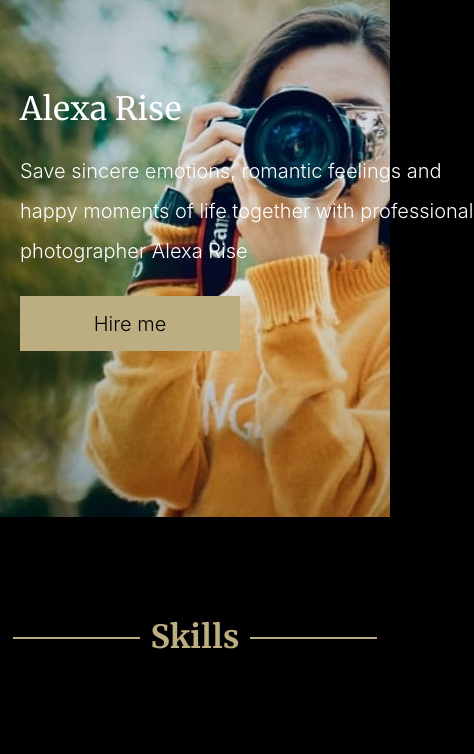
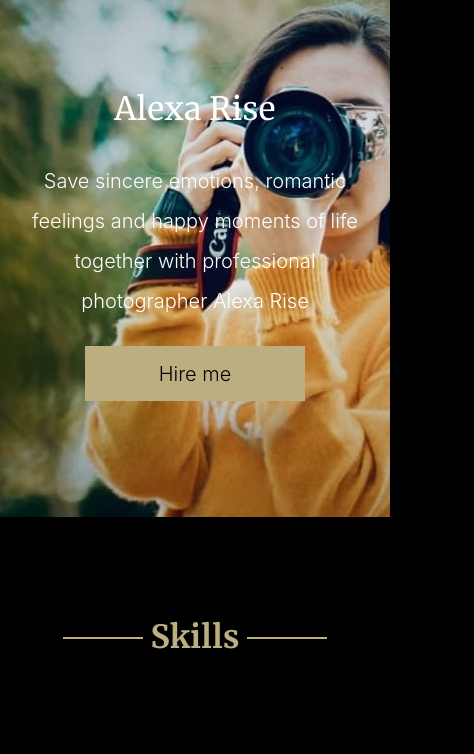
Before and after one commit to Serafim1337/portfolio2.0, a plain HTML site: page index.html in a window 390 px wide. Shown: the part 73-827 px from the top of the page, 474 px wide, since content can reach past the window. Drawn offline with Linux system fonts and the light colour scheme; a web font is replaced by a local one.

Commit message:
feat: add adaptivity 320px

```diff
--- a/index.html
+++ b/index.html
@@ -37,9 +37,9 @@
       <div class="container hero-container">
         <div class="hero-section-content">
         <h1 class="header-color-white">Alexa Rise</h1>
-        <pre>Save sincere emotions, romantic feelings and
+        <p>Save sincere emotions, romantic feelings and
 happy moments of life together with professional
-photographer Alexa Rise</pre>
+photographer Alexa Rise</p>
         <a href="#" class="hire-link" target="_blank">Hire me</a>
       </div>
       </div>
--- a/style.css
+++ b/style.css
@@ -224,9 +224,10 @@ h4 {
 
 .hero-section-content {
   margin-left: 80px;
+  max-width: 470px;
 }
 
-.hero-section-content pre {
+.hero-section-content p {
   font-family: var(--ff-text);
   font-weight: var(--fw-normal);
   font-size: var(--fs-medium);
@@ -609,6 +610,7 @@ box-sizing: border-box;
 @media (max-width: 768px) {
 
   /*!root  */
+
   :root{
     --fs-header-default: 32px;
   }
@@ -651,7 +653,7 @@ box-sizing: border-box;
   }
 
   .hero-section-content {
-    margin-left: 20px;
+    margin: 0 20px;
   }
 
   .hero-section-content pre {
@@ -770,3 +772,48 @@ box-sizing: border-box;
     margin: 0;
   }
 }
+
+@media (max-width: 480px) {
+
+  /*!photos section  */
+
+  .button-block {
+    margin-bottom: 130px;
+  }
+
+  .photos img {
+    width: 100%;
+    height: auto;
+  }
+
+  /*!contacts section */
+  .contacts-section-content {
+    margin: 0 20px;
+    flex-grow: 1;
+  }
+
+  .contacts-input, .contacts-textarea {
+    width: 100%;
+  }
+
+}
+
+@media (max-width: 400px) {
+
+   /*!section titles */
+
+   .section-title {
+    max-width: 264px;
+  }
+
+  /*!hero section  */
+
+  .hero-section-content {
+    text-align: center;
+  }
+
+  .hire-link {
+    margin-left: auto;
+    margin-right: auto;
+  }
+}
```
